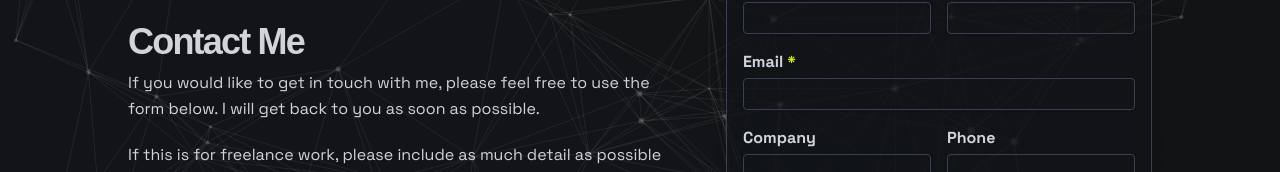
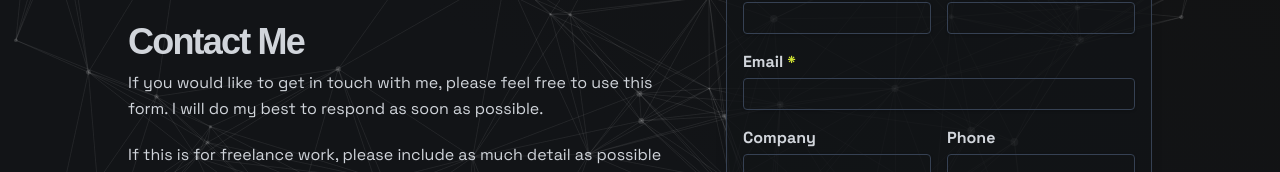
Before and after one commit to AndyAshley/dev-portfolio-v1, a Next.js app: page /contact in a window 1280 px wide. Shown: the part 254-426 px from the top of the page. Built offline with nearby package versions, Linux system fonts and the light colour scheme.

Commit message:
changed text on footer

```diff
--- a/src/app/contact/page.tsx
+++ b/src/app/contact/page.tsx
@@ -22,7 +22,7 @@ export default function Contact() {
         <div>
           <p className="leading-relaxed mb-5">
             If you would like to get in touch with me, please feel free to use
-            the form below. I will get back to you as soon as possible.
+            this form. I will do my best to respond as soon as possible.
           </p>
           <p className="leading-relaxed">
             If this is for freelance work, please include as much detail as
--- a/src/components/footer/footer.tsx
+++ b/src/components/footer/footer.tsx
@@ -12,7 +12,7 @@ const Footer = () => {
 
   return (
     <footer className="p-3 bg-cyber-black flex items-center justify-center gap-3 w-full z-10 border-t-1 border-gray-800">
-      <small>&copy; {year} Andy Ashley</small> *
+      <small>&copy; {year} Andy Ashley</small> //
       <div className="flex gap-1">
         <a
           href="https://github.com/AndyAshley"
```
